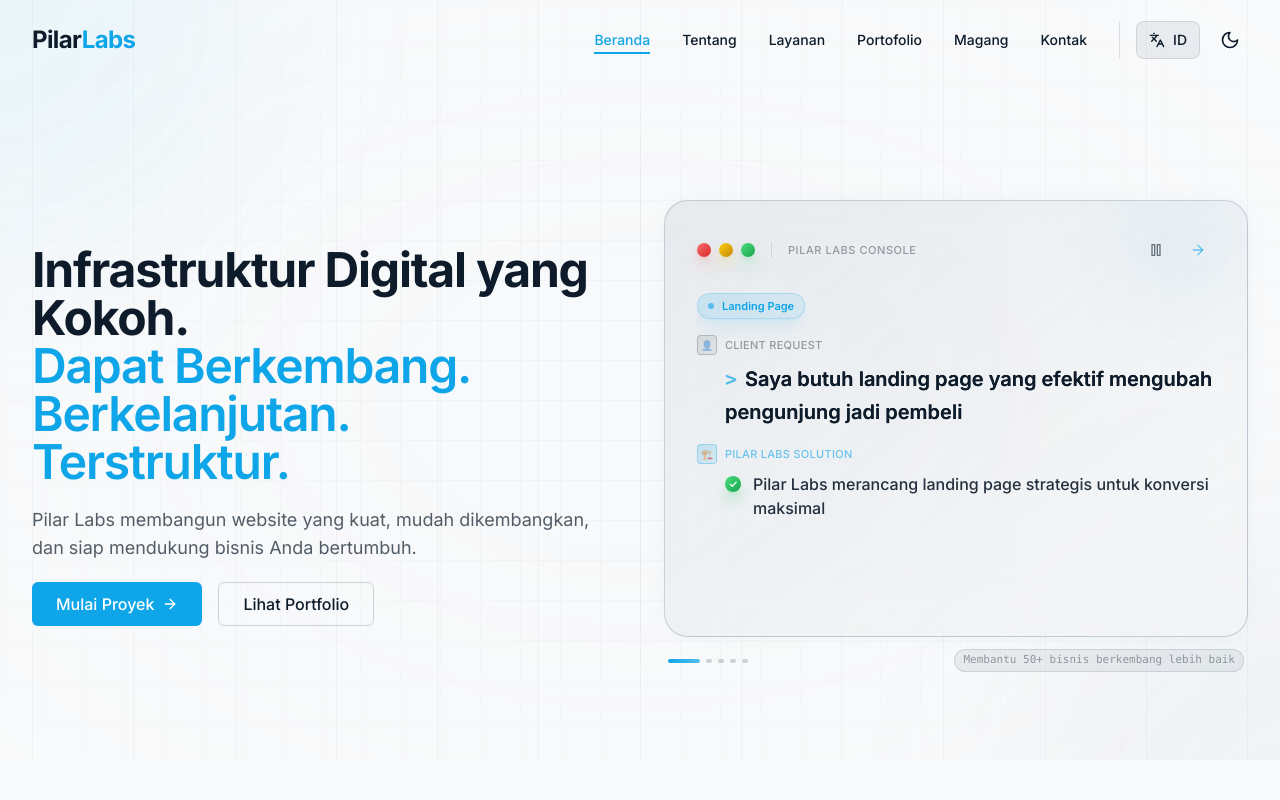
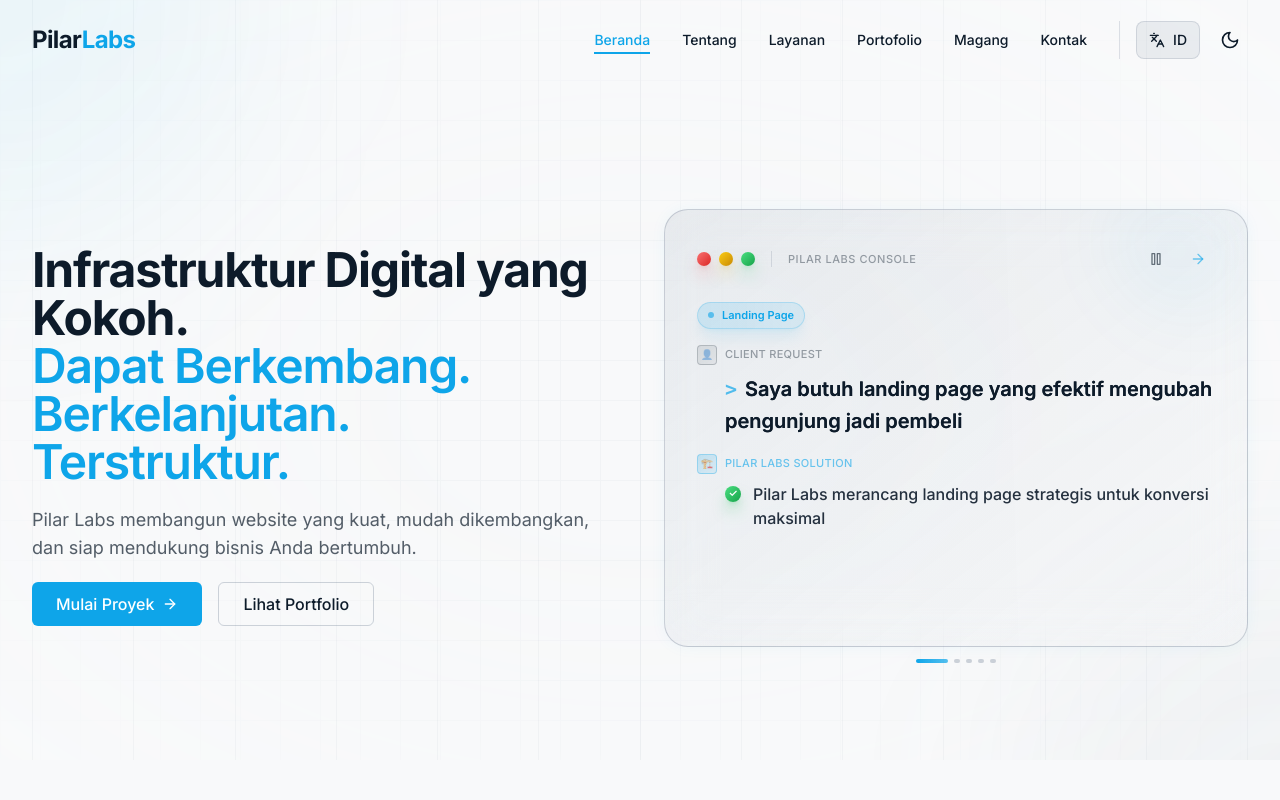
Before and after one commit to pilarlabsid/pilarlabs-landing, a React (Vite) app: page / in a window 1280 px wide. Shown: the top 800 px of the page. Built offline with nearby package versions, Linux system fonts and the light colour scheme.

Commit message:
chore: remove stats counter for authenticity

```diff
--- a/src/components/ui/AIPromptAnimation.tsx
+++ b/src/components/ui/AIPromptAnimation.tsx
@@ -9,7 +9,6 @@ export function AIPromptAnimation() {
     const [displayedText, setDisplayedText] = useState('')
     const [animationPhase, setAnimationPhase] = useState<'typing' | 'thinking' | 'response' | 'metrics' | 'deleting'>('typing')
     const [isPaused, setIsPaused] = useState(false)
-    const [clientsHelped, setClientsHelped] = useState(50)
 
     // Get prompts and categories from translation
     const prompts = t('hero.aiPrompts', { returnObjects: true }) as Array<{
@@ -76,7 +75,6 @@ export function AIPromptAnimation() {
                 // Finished deleting, move to next prompt
                 setCurrentPromptIndex((prev) => (prev + 1) % prompts.length)
                 setAnimationPhase('typing')
-                setClientsHelped(prev => prev + 1)
             }
         }
     }, [displayedText, animationPhase, currentPromptIndex, prompts, isPaused, currentPrompt.text])
@@ -310,28 +308,19 @@ export function AIPromptAnimation() {
                 </div>
             </motion.div>
 
-            {/* Stats Counter & Progress - Combined for mobile space saving */}
-            <div className="flex items-center justify-between mt-3 px-1">
+            {/* Progress indicator */}
+            <div className="flex items-center justify-center mt-3 px-1">
                 <div className="flex gap-1.5">
                     {prompts.map((_, index) => (
                         <motion.div
                             key={index}
                             className={`h-1 rounded-full transition-all duration-500 ${index === currentPromptIndex
-                                    ? 'w-6 md:w-8 bg-gradient-to-r from-precision to-precision/70 shadow-lg shadow-precision/50'
-                                    : 'w-1 md:w-1.5 bg-structural/30'
+                                ? 'w-6 md:w-8 bg-gradient-to-r from-precision to-precision/70 shadow-lg shadow-precision/50'
+                                : 'w-1 md:w-1.5 bg-structural/30'
                                 }`}
                         />
                     ))}
                 </div>
-
-                <motion.div
-                    initial={{ opacity: 0 }}
-                    animate={{ opacity: 1 }}
-                    transition={{ delay: 1 }}
-                    className="text-[10px] md:text-[11px] text-calm/40 font-mono bg-structural/10 px-2 py-0.5 rounded-full border border-structural/20"
-                >
-                    {t('hero.statsCounter', { count: clientsHelped })}
-                </motion.div>
             </div>
         </div>
     )
```
